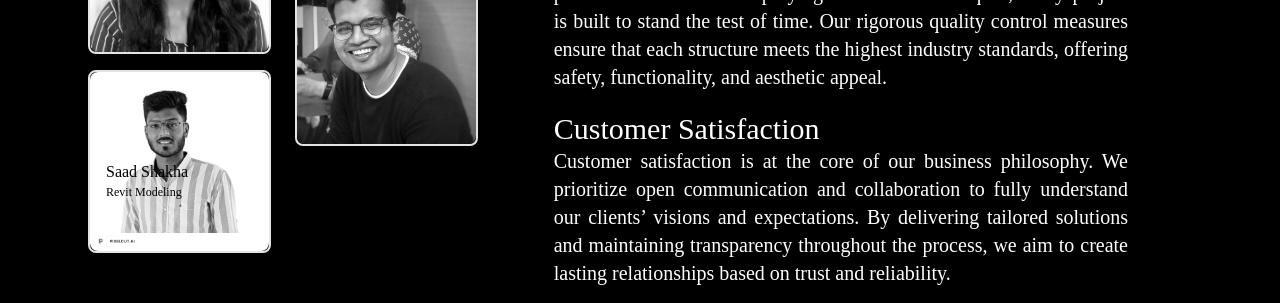
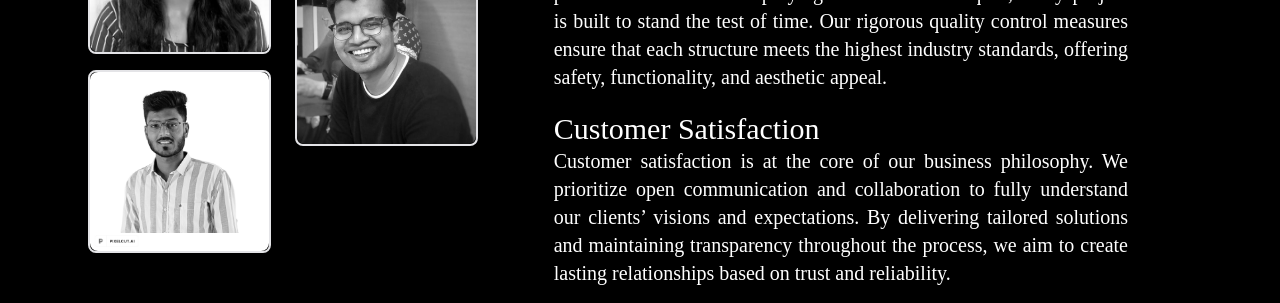
Before and after one commit to vhaid19/yama-nextjs, a Next.js app: page /about/compoverview in a window 1280 px wide. Shown: the part 1637-1940 px from the top of the page. Built offline with nearby package versions, Linux system fonts and the light colour scheme.

Commit message:
complete company overview

```diff
--- a/src/app/about/compoverview/page.js
+++ b/src/app/about/compoverview/page.js
@@ -61,20 +61,20 @@ function Compoverview() {
                 className='rounded-lg grayscale hover:grayscale-0 transition ease-in-out delay-100 group-hover:-translate-y-5 group-hover:scale-105 duration-600 group-hover:z-30'
               />
             </div>
-            <div className='border-2 rounded-lg transition ease-in-out delay-150 hover:scale-110 duration-300 relative'>
+            <div className='border-2 rounded-lg transition ease-in-out delay-150 hover:scale-110 duration-300'>
               <Image
                 src={Saad}
                 width={500}
                 height={500}
                 alt='Company Employe'
-                className=' relative rounded-lg transition grayscale hover:grayscale-0 ease-in-out delay-100 hover:-translate-y-5  hover:scale-105 duration-600'
+                className='rounded-lg transition grayscale hover:grayscale-0 ease-in-out delay-100 hover:-translate-y-5  hover:scale-105 duration-600'
               />
-              <div className='absolute inset-0 bg-opacity-0 group-hover:bg-opacity-100 transition-all duration-300'>
-                <div className='absolute text-black left-0 right-0 p-4 translate-y-full group-hover:translate-y-0 transition-transform duration-300'>
+              {/* <div className='absolute inset-0 bg-opacity-0 group-hover:bg-opacity-100'>
+                <div className='absolute text-black bottom-0 left-0 right-0 p-4 translate-y-full group-hover:translate-y-0 transition-transform duration-300'>
                   <h1 className=''>Saad Shakha</h1>
                   <h2 className='text-xs'>Revit Modeling</h2>
                 </div>
-              </div>
+              </div> */}
             </div>
           </div>
           <div className='one-image'>
```
